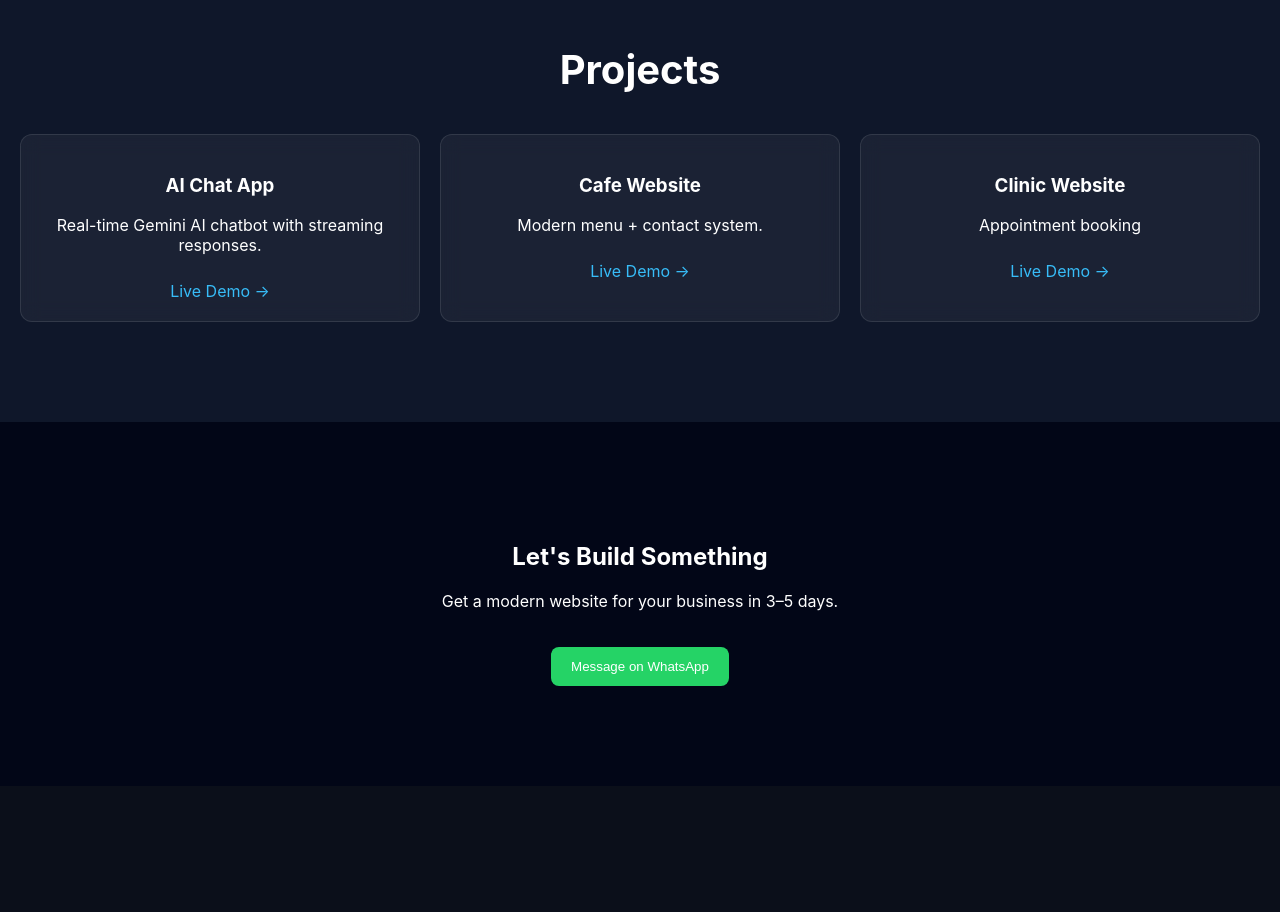
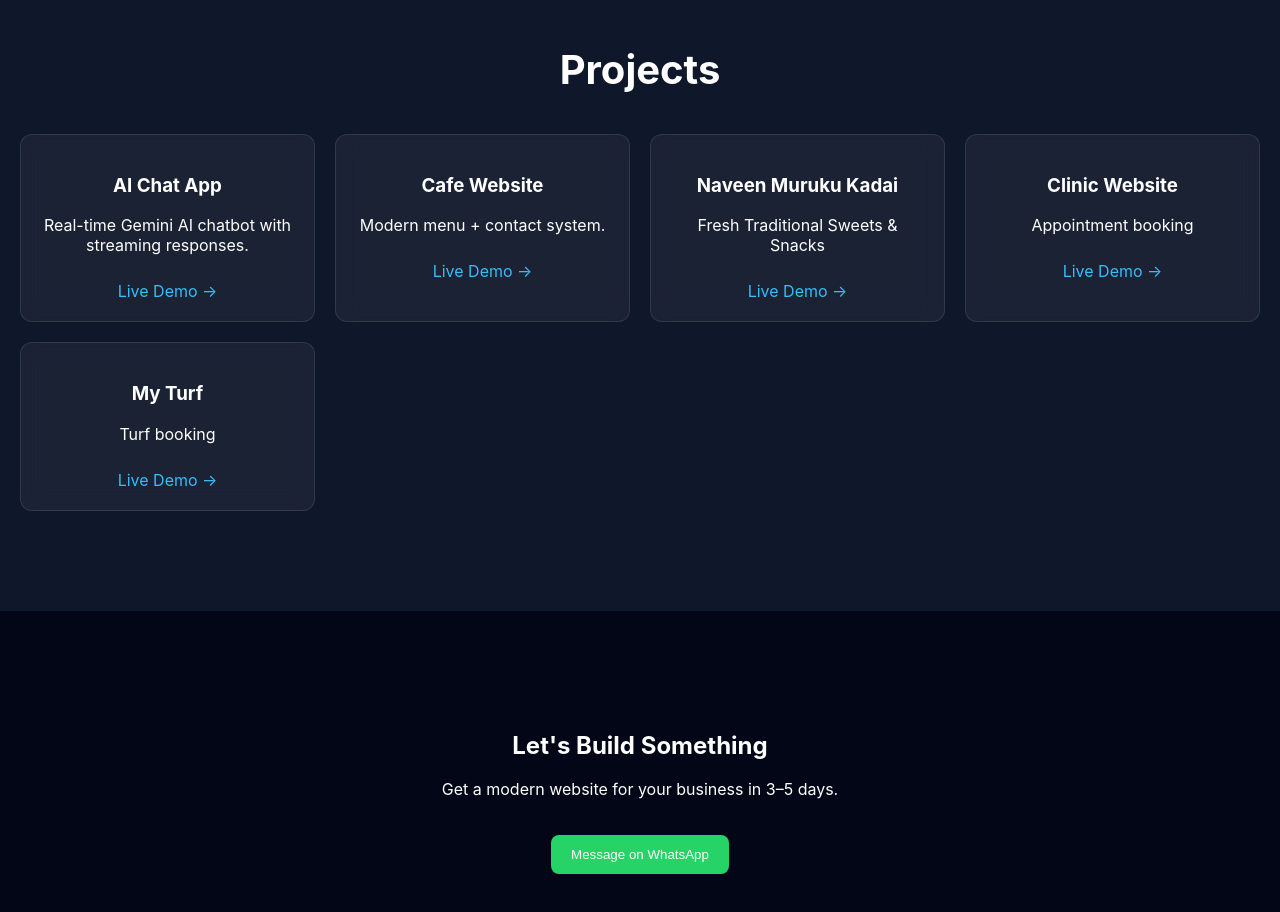
Before and after one commit to Arunvicky30/portfolio, a React (Vite) app: page / in a window 1280 px wide. Shown: the part 1380-2292 px from the top of the page. Before the commit the page ends 2166 px from the top, so only its background shows below. Built offline with nearby package versions, Linux system fonts and the light colour scheme.

Commit message:
Update Projects.jsx
Add First project

```diff
--- a/src/components/Projects.jsx
+++ b/src/components/Projects.jsx
@@ -15,10 +15,22 @@ const projects = [
       link: "https://mycafe-522453897600.asia-southeast1.run.app/",
   },
    {
+    title: "Naveen Muruku Kadai",
+    desc: "Fresh Traditional Sweets & Snacks",
+   status: "live",
+     link:"https://remix-naveen-murukku-kadai-420034308782.asia-southeast1.run.app/"
+  },
+   {
     title: "Clinic Website",
     desc: "Appointment booking",
    status: "live",
      link:"https://arun-clinic-1037377663650.asia-southeast1.run.app/"
+  },
+     {
+    title: "My Turf",
+    desc: "Turf booking",
+   status: "live",
+     link:"https://arun-turf.vercel.app/"
   },
 ];
 
```
